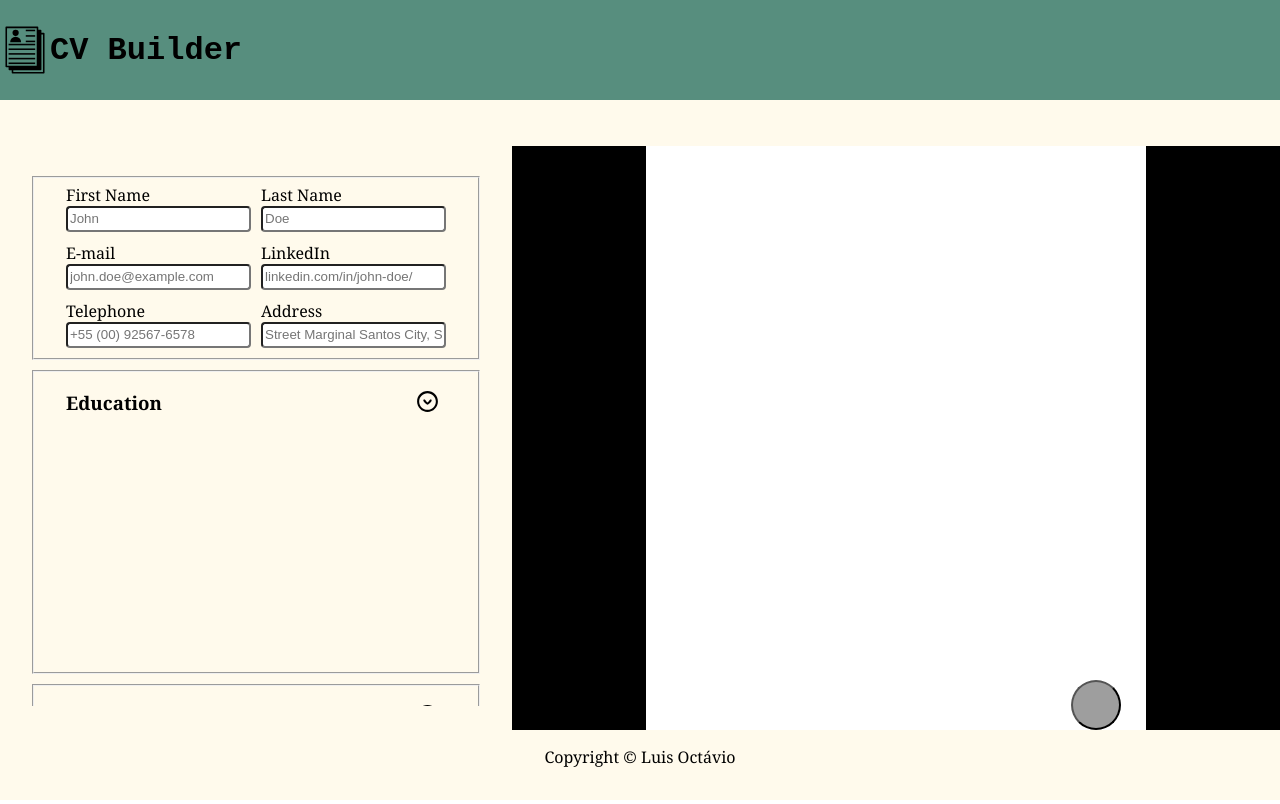
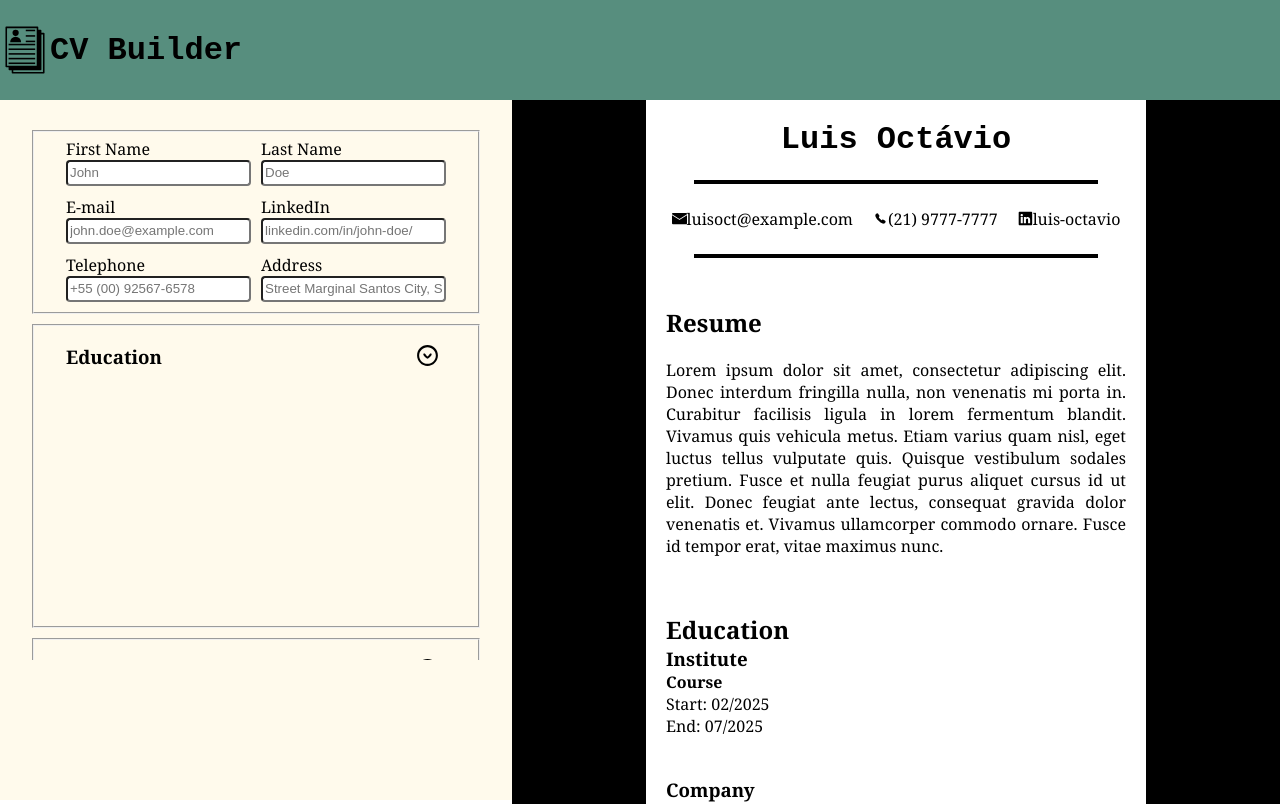
Before and after one commit to Big-Plato/cv-builder, a React (Vite) app: page / in a window 1280 px wide. Shown: the top 804 px of the page. Built offline with nearby package versions, Linux system fonts and the light colour scheme; grey boxes are pictures that could not be loaded.

Commit message:
style: page section

```diff
--- a/src/components/sections/Page.jsx
+++ b/src/components/sections/Page.jsx
@@ -1,10 +1,70 @@
 import Button from "../Button.jsx";
 
 export default function Page() {
+    const imgs = {
+        email: '/src/assets/email.svg',
+        tel: '/src/assets/telephone.svg',
+        linkedin: '/src/assets/linkedin.svg'
+    }
+
     return (
         <div className="cv-page-bg">
             <div className="cv-page">
+                <h1>Luis Octávio</h1>
+                <hr />
+                <div className="main-info">
+                    <div className="info-block">
+                        <img
+                            className="icon"
+                            src={imgs.email}
+                            alt="email"
+                        />
+                        <p>luisoct@example.com</p>
+                    </div>
+                    <div className="info-block">
+                        <img
+                            className="icon"
+                            src={imgs.tel}
+                            alt="telephone"
+                        />
+                        <p>(21) 9777-7777</p>
+                    </div>
+                    <div className="info-block">
+                        <img
+                            className="icon"
+                            src={imgs.linkedin}
+                            alt="telephone"
+                        />
+                        <p>luis-octavio</p>
+                    </div>
+                </div>
+                <hr />
+                <div className="resume">
+                    <h2>Resume</h2>
+                    <p>Lorem ipsum dolor sit amet, consectetur adipiscing elit. Donec interdum fringilla nulla, non venenatis mi porta in. Curabitur facilisis ligula in lorem fermentum blandit. Vivamus quis vehicula metus. Etiam varius quam nisl, eget luctus tellus vulputate quis. Quisque vestibulum sodales pretium. Fusce et nulla feugiat purus aliquet cursus id ut elit. Donec feugiat ante lectus, consequat gravida dolor venenatis et. Vivamus ullamcorper commodo ornare. Fusce id tempor erat, vitae maximus nunc.</p>
 
+                </div>
+                <div className="education">
+                    <h2>Education</h2>
+                    <div>
+                        <h3>Institute</h3>
+                        <h4>Course</h4>
+                        <p>
+                            <span>Start: 02/2025</span>
+                            <br />
+                            <span>End: 07/2025</span>
+                        </p>
+                    </div>
+                </div>
+                <div className="experience">
+                    <h3>Company</h3>
+                        <h4>Course</h4>
+                        <p>
+                            <span>Start: 02/2025</span>
+                            <br />
+                            <span>End: 07/2025</span>
+                        </p>
+                </div>
             </div>
             <Button backgroundImage='./assets/print.svg' className="print-button" />
         </div>
--- a/src/index.css
+++ b/src/index.css
@@ -180,3 +180,39 @@ input {
   display: flex;
   justify-content: space-around;
 }
+
+/* Page */
+.icon {
+  width: 15px;
+  height: 15px;
+}
+
+.main-info {
+  display: flex;
+  align-items: center;
+  justify-content: center;
+  gap: 20px;
+}
+
+.info-block {
+  display: flex;
+  align-items: center;
+}
+
+hr {
+  border: 2px solid black;
+  width: 80%;
+}
+
+.cv-page h1 {
+  text-align: center;
+}
+
+.resume, .education, .experience {
+  padding: 20px;
+  text-align: justify;
+}
+
+.education *, .experience * {
+  margin: 0;
+}
```
